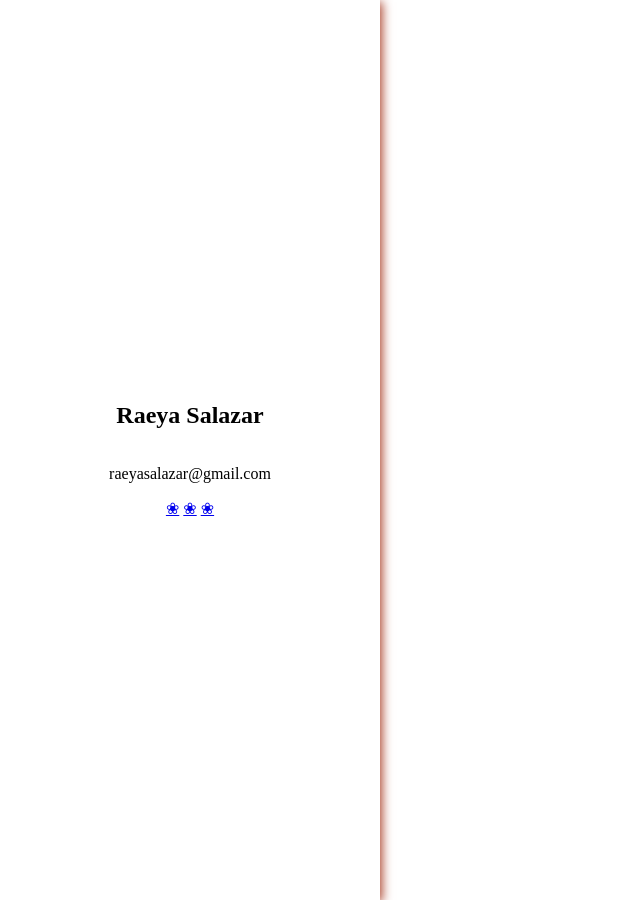
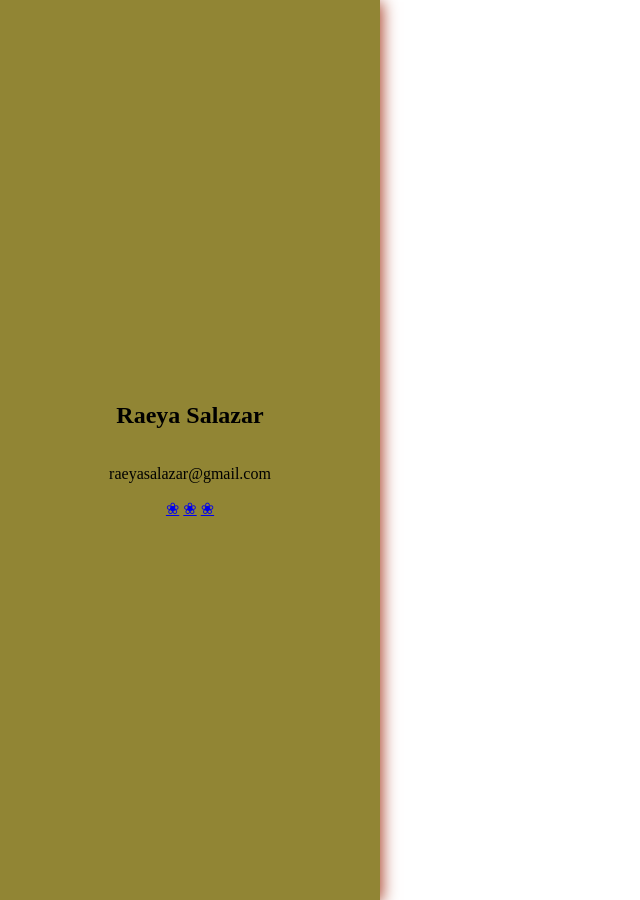
Before and after one commit to RaeSalazar/raeya-salazar-portfolio, a Jekyll site: the page built from index.html, in a window 1280 px wide. Shown: the whole page, without its empty margins (0-640 px from the left). Built offline with Jekyll 4.4.1, drawn with Linux system fonts in a browser that asks for light colours.

Commit message:
Update sidebar.scss
color change

```diff
--- a/_sass/sidebar.scss
+++ b/_sass/sidebar.scss
@@ -1,9 +1,9 @@
 .sidebar{
 	width:340px;
-	background: #fff;
+	background: #918534;
 	padding: 20px;
 	text-align: center;
-	box-shadow: 2px 2px 10px #A83D25;
+	box-shadow: 2px 2px 15px #A83D25;
 	position: fixed;
 	left:0;
 	top:0;
```
